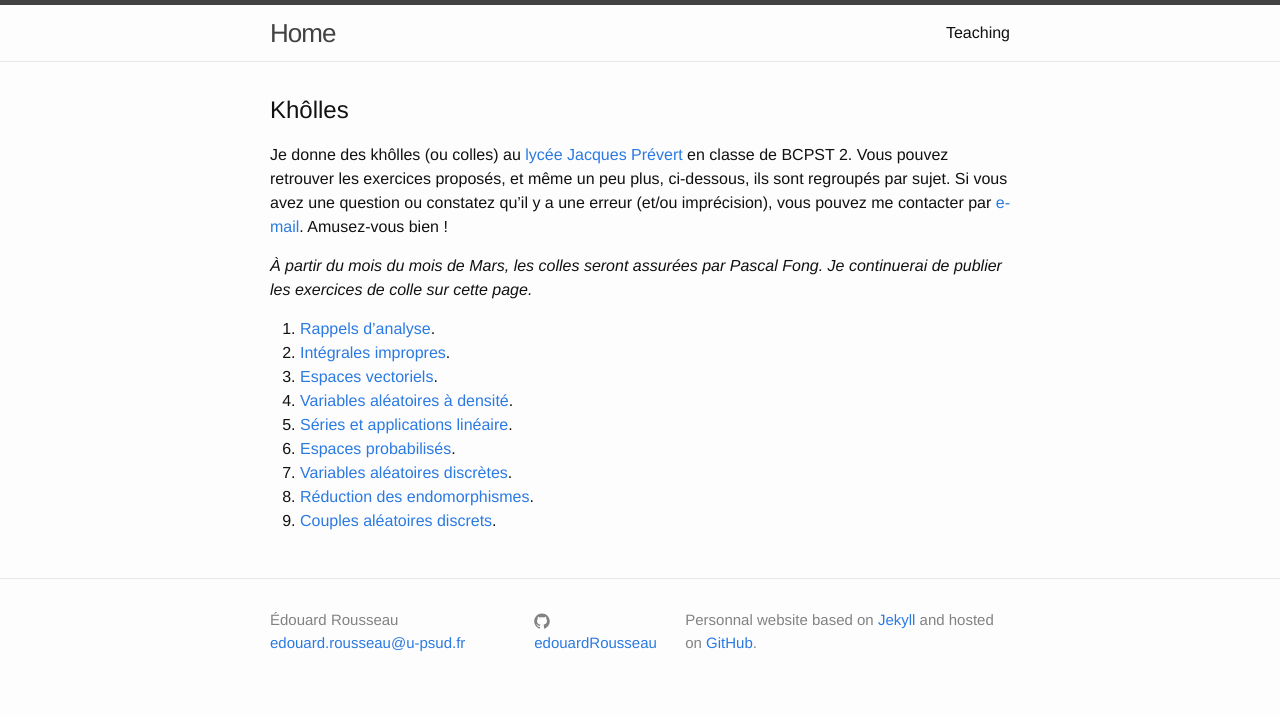
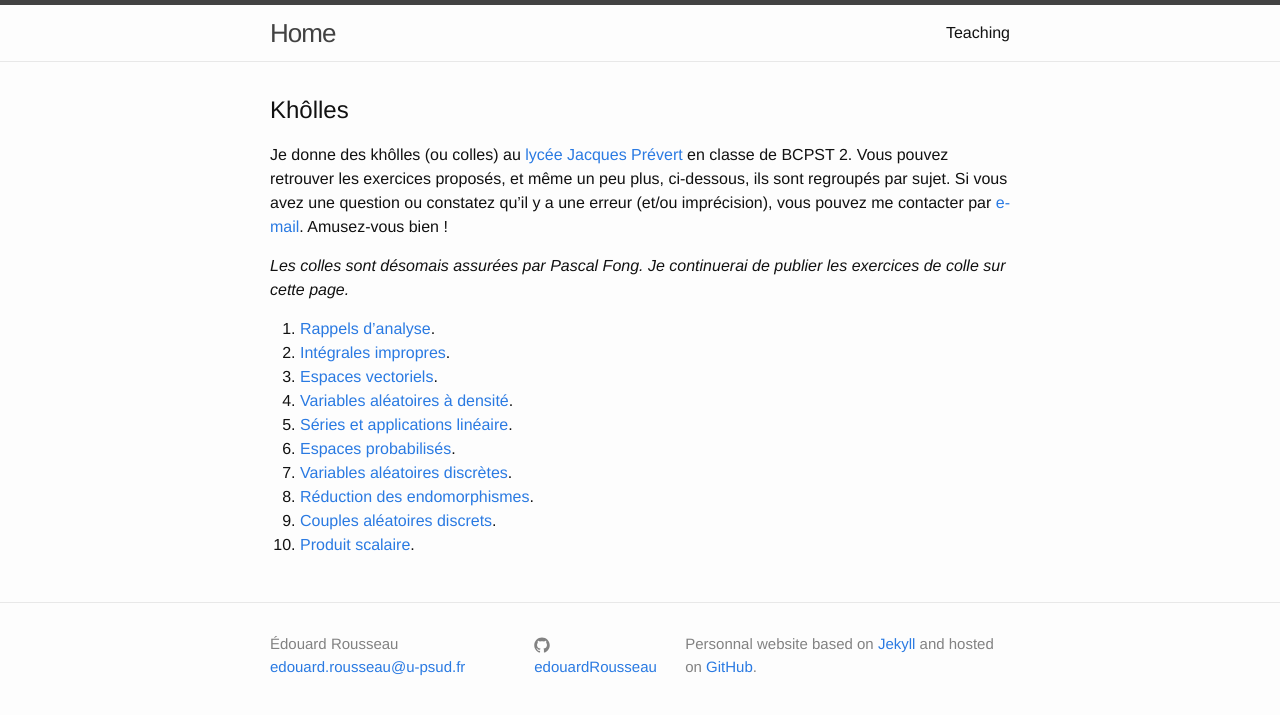
Before and after one commit to erou/erou.github.io, a Jekyll site: the page built from teaching.md, in a window 1280 px wide. Shown: the top 715 px of the page. Built offline with Jekyll 4.4.1, drawn with Linux system fonts in a browser that asks for light colours.

Commit message:
exo prod scal

```diff
--- a/teaching.md
+++ b/teaching.md
@@ -14,7 +14,7 @@ regroupés par sujet. Si vous avez une question ou
 constatez qu'il y a une erreur (et/ou imprécision), vous pouvez me contacter par
 [e-mail](mailto:edouard.rousseau@u-psud.fr). Amusez-vous bien !
 
-*À partir du mois du mois de Mars, les colles seront assurées par Pascal
+*Les colles sont désomais assurées par Pascal
 Fong. Je continuerai de publier les exercices de colle sur cette page.*
 
 1. [Rappels d'analyse](exoRappelsAnalyse.pdf).
@@ -26,3 +26,4 @@ Fong. Je continuerai de publier les exercices de colle sur cette page.*
 7. [Variables aléatoires discrètes](exoVariablesDiscretes.pdf).
 8. [Réduction des endomorphismes](exoReductionEndomorphismes.pdf).
 9. [Couples aléatoires discrets](exoCoupleDiscret.pdf).
+10. [Produit scalaire](exoProduitScalaire.pdf).
```
